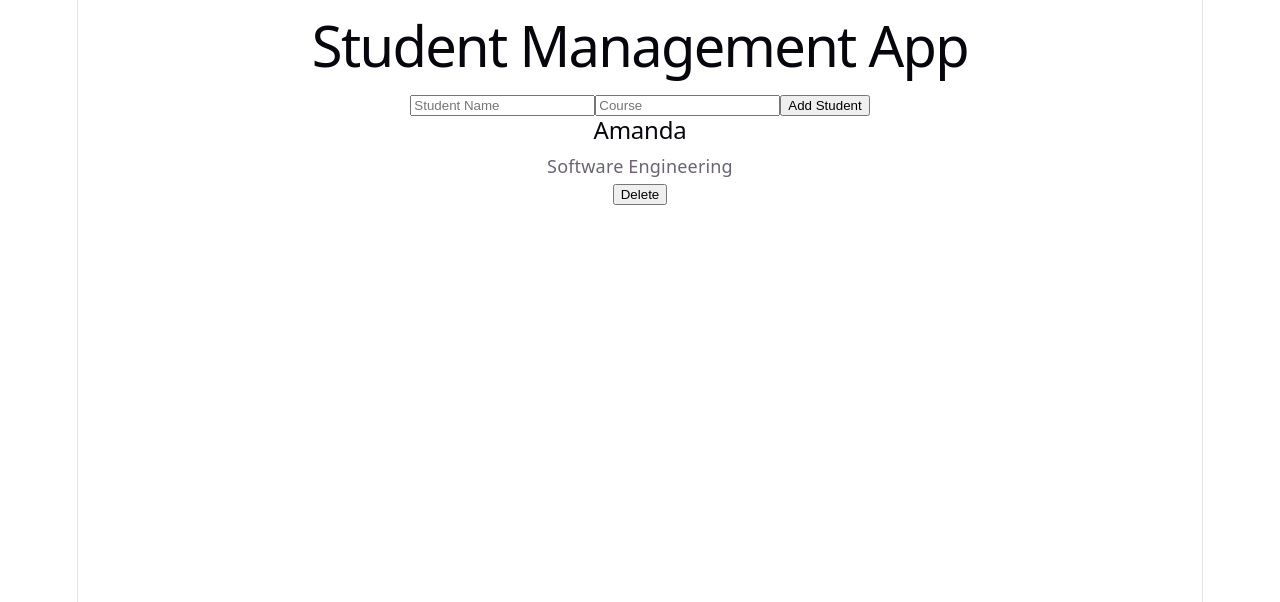
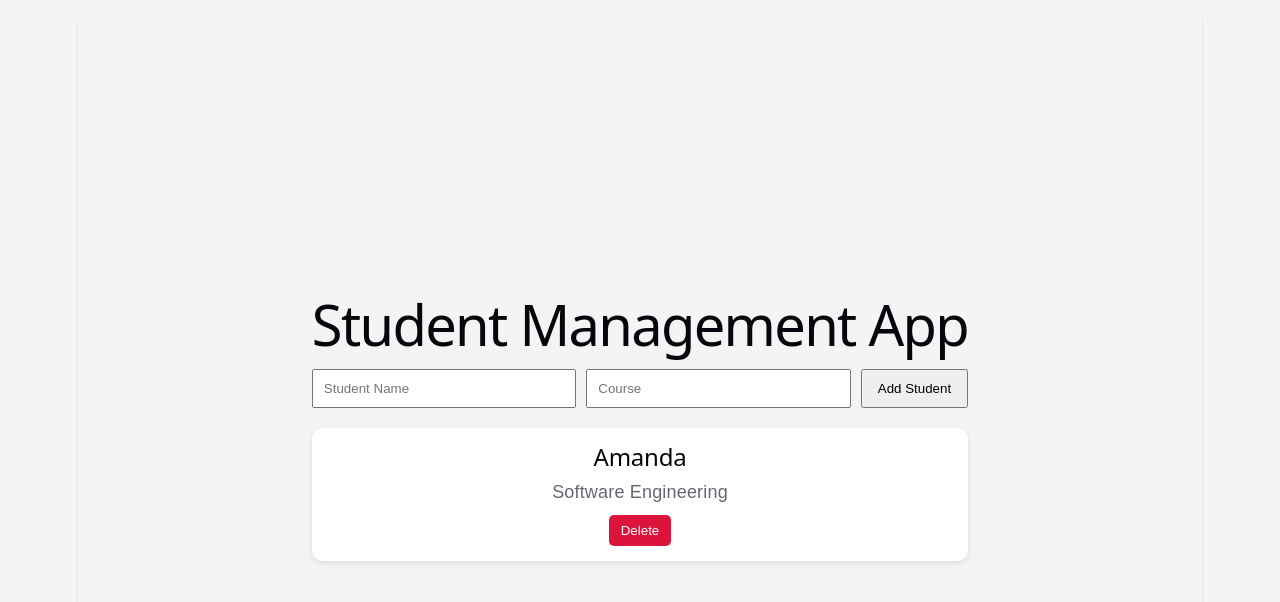
Before and after one commit to amandagm77/MiniProject_StudentManagementApp, a React (Vite) app: page / in a window 1280 px wide. Shown: the top 602 px of the page. Built offline with nearby package versions, Linux system fonts and the light colour scheme.

Commit message:
Added CSS styling

```diff
--- a/src/App.css
+++ b/src/App.css
@@ -1,184 +1,53 @@
-.counter {
-  font-size: 16px;
-  padding: 5px 10px;
-  border-radius: 5px;
-  color: var(--accent);
-  background: var(--accent-bg);
-  border: 2px solid transparent;
-  transition: border-color 0.3s;
-  margin-bottom: 24px;
-
-  &:hover {
-    border-color: var(--accent-border);
-  }
-  &:focus-visible {
-    outline: 2px solid var(--accent);
-    outline-offset: 2px;
-  }
+body {
+  font-family: Arial, sans-serif;
+  background-color: #f4f4f4;
+  margin: 0;
+  padding: 20px;
 }
 
-.hero {
-  position: relative;
-
-  .base,
-  .framework,
-  .vite {
-    inset-inline: 0;
-    margin: 0 auto;
-  }
-
-  .base {
-    width: 170px;
-    position: relative;
-    z-index: 0;
-  }
-
-  .framework,
-  .vite {
-    position: absolute;
-  }
-
-  .framework {
-    z-index: 1;
-    top: 34px;
-    height: 28px;
-    transform: perspective(2000px) rotateZ(300deg) rotateX(44deg) rotateY(39deg)
-      scale(1.4);
-  }
-
-  .vite {
-    z-index: 0;
-    top: 107px;
-    height: 26px;
-    width: auto;
-    transform: perspective(2000px) rotateZ(300deg) rotateX(40deg) rotateY(39deg)
-      scale(0.8);
-  }
+.app {
+  max-width: 700px;
+  margin: auto;
 }
 
-#center {
-  display: flex;
-  flex-direction: column;
-  gap: 25px;
-  place-content: center;
-  place-items: center;
-  flex-grow: 1;
-
-  @media (max-width: 1024px) {
-    padding: 32px 20px 24px;
-    gap: 18px;
-  }
+h1 {
+  text-align: center;
 }
 
-#next-steps {
+.student-form {
   display: flex;
-  border-top: 1px solid var(--border);
-  text-align: left;
-
-  & > div {
-    flex: 1 1 0;
-    padding: 32px;
-    @media (max-width: 1024px) {
-      padding: 24px 20px;
-    }
-  }
-
-  .icon {
-    margin-bottom: 16px;
-    width: 22px;
-    height: 22px;
-  }
-
-  @media (max-width: 1024px) {
-    flex-direction: column;
-    text-align: center;
-  }
+  gap: 10px;
+  margin-bottom: 20px;
 }
 
-#docs {
-  border-right: 1px solid var(--border);
-
-  @media (max-width: 1024px) {
-    border-right: none;
-    border-bottom: 1px solid var(--border);
-  }
+.student-form input {
+  padding: 10px;
+  flex: 1;
 }
 
-#next-steps ul {
-  list-style: none;
-  padding: 0;
-  display: flex;
-  gap: 8px;
-  margin: 32px 0 0;
-
-  .logo {
-    height: 18px;
-  }
-
-  a {
-    color: var(--text-h);
-    font-size: 16px;
-    border-radius: 6px;
-    background: var(--social-bg);
-    display: flex;
-    padding: 6px 12px;
-    align-items: center;
-    gap: 8px;
-    text-decoration: none;
-    transition: box-shadow 0.3s;
-
-    &:hover {
-      box-shadow: var(--shadow);
-    }
-    .button-icon {
-      height: 18px;
-      width: 18px;
-    }
-  }
-
-  @media (max-width: 1024px) {
-    margin-top: 20px;
-    flex-wrap: wrap;
-    justify-content: center;
-
-    li {
-      flex: 1 1 calc(50% - 8px);
-    }
-
-    a {
-      width: 100%;
-      justify-content: center;
-      box-sizing: border-box;
-    }
-  }
+.student-form button {
+  padding: 10px 15px;
+  cursor: pointer;
 }
 
-#spacer {
-  height: 88px;
-  border-top: 1px solid var(--border);
-  @media (max-width: 1024px) {
-    height: 48px;
-  }
+.student-list {
+  display: grid;
+  gap: 15px;
 }
 
-.ticks {
-  position: relative;
-  width: 100%;
+.student-card {
+  background: white;
+  padding: 15px;
+  border-radius: 10px;
+  box-shadow: 0px 2px 6px rgba(0,0,0,0.1);
+}
 
-  &::before,
-  &::after {
-    content: '';
-    position: absolute;
-    top: -4.5px;
-    border: 5px solid transparent;
-  }
-
-  &::before {
-    left: 0;
-    border-left-color: var(--border);
-  }
-  &::after {
-    right: 0;
-    border-right-color: var(--border);
-  }
+.student-card button {
+  margin-top: 10px;
+  background: crimson;
+  color: white;
+  border: none;
+  padding: 8px 12px;
+  cursor: pointer;
+  border-radius: 5px;
 }
```
